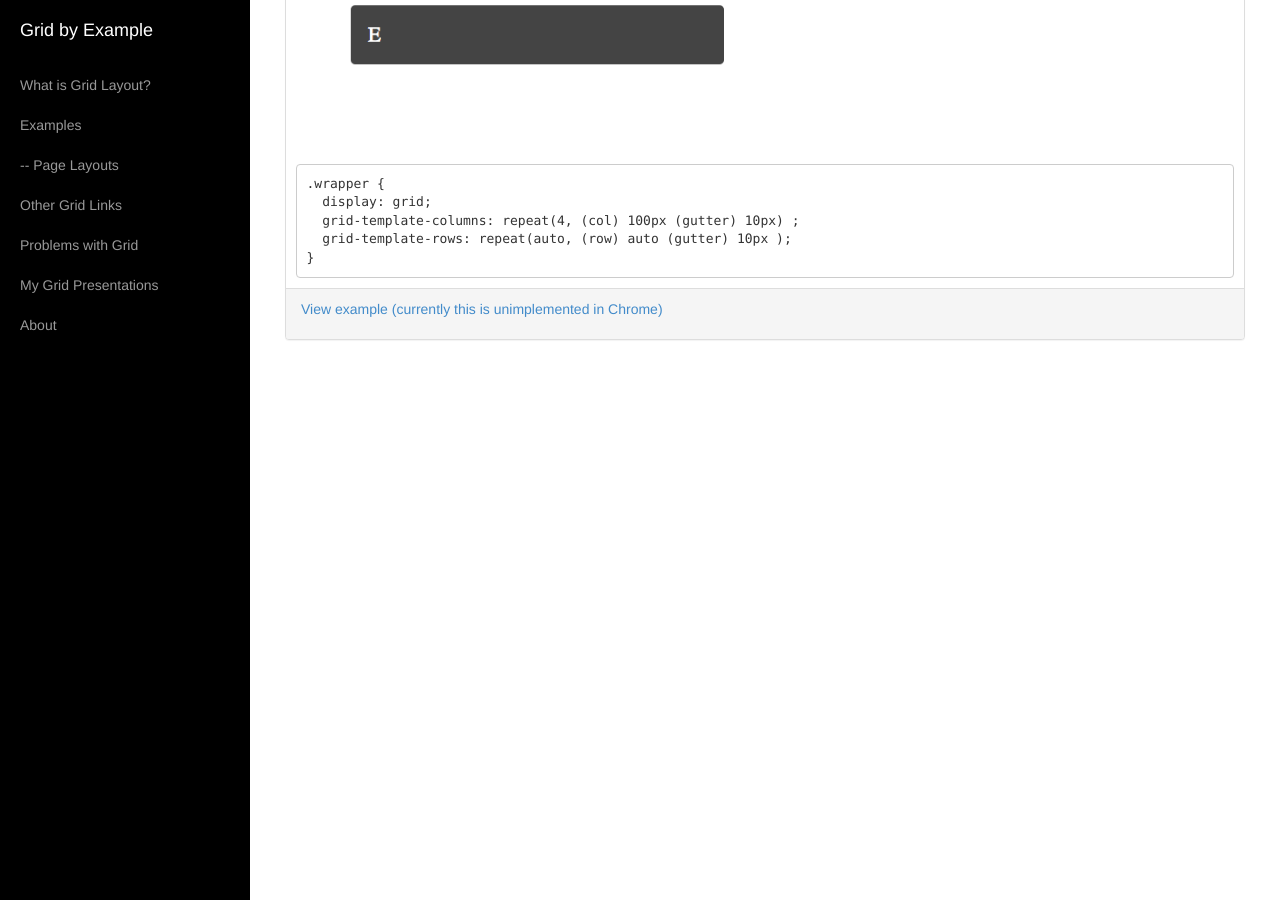
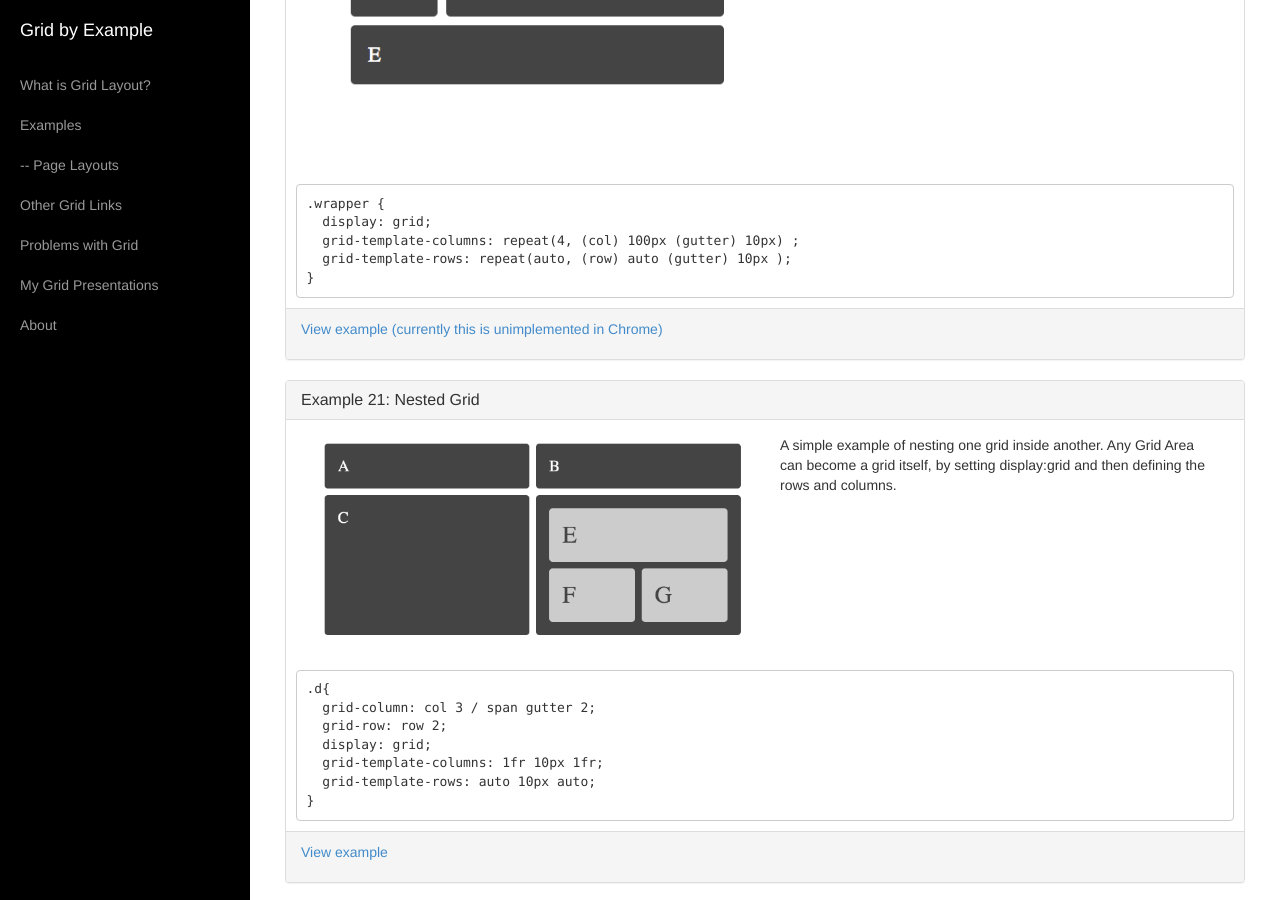
Before and after one commit to rachelandrew/grid-by-example, a Jekyll site: the page built from examples/index.md, in a window 1280 px wide and 900 px high, scrolled down 19244 px. Built offline with Jekyll 4.4.1, drawn with Linux system fonts in a browser that asks for light colours; nearby versions of some CDN libraries; library files that are not in the unit come from our copies.

Commit message:
additional layout and example files

```diff
--- a/examples/index.md
+++ b/examples/index.md
@@ -32,6 +32,7 @@ I will add to this list as I create tidy versions of some of the other tests I h
 18. [Grid Auto Flow Column](#example18)
 19. [Grid Auto Flow with a positioned element](#example19)
 20. [The auto keyword](#example20)
+21. [Nested Grid](#example21)
 
 {::options parse_block_html="true" /}
 <div class="panel panel-default" id="example1">
@@ -1019,3 +1020,35 @@ I will add to this list as I create tidy versions of some of the other tests I h
 <a href="/examples/code/example20.html">View example (currently this is unimplemented in Chrome)</a>
 </div>
 </div>
+
+{::options parse_block_html="true" /}
+<div class="panel panel-default" id="example21">
+<div class="panel-heading">
+<h3 class="panel-title">Example 21: Nested Grid</h3>
+</div>
+<div class="panel-body">
+<div class="col-sm-6">
+<img src="/examples/images/example21.png" class="img-rounded" />
+</div>
+
+<div class="col-sm-6">
+
+<p>A simple example of nesting one grid inside another. Any Grid Area can become a grid itself, by setting display:grid and then defining the rows and columns.</p>
+
+
+
+</div>
+</div>
+~~~
+.d{
+  grid-column: col 3 / span gutter 2;
+  grid-row: row 2;
+  display: grid;
+  grid-template-columns: 1fr 10px 1fr;
+  grid-template-rows: auto 10px auto;
+}
+~~~
+<div class="panel-footer">
+<a href="/examples/code/example21.html">View example</a>
+</div>
+</div>
```
Also changed, not shown: examples/code/layout13.html (added, +98 -0 lines), examples/page-layout.md (+21 -0 lines), examples/images/example21.png (added), examples/images/layout13.png (added).
